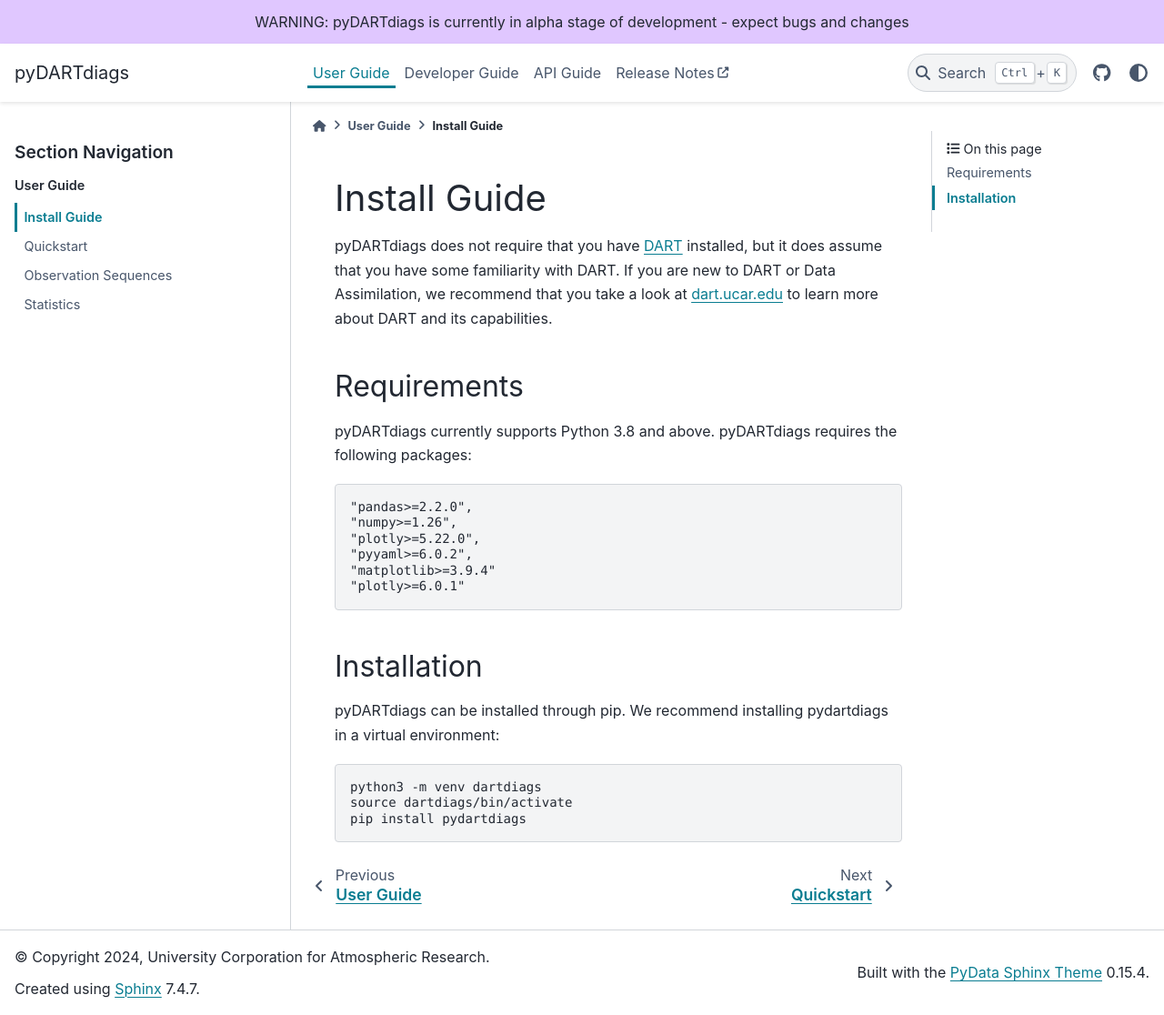
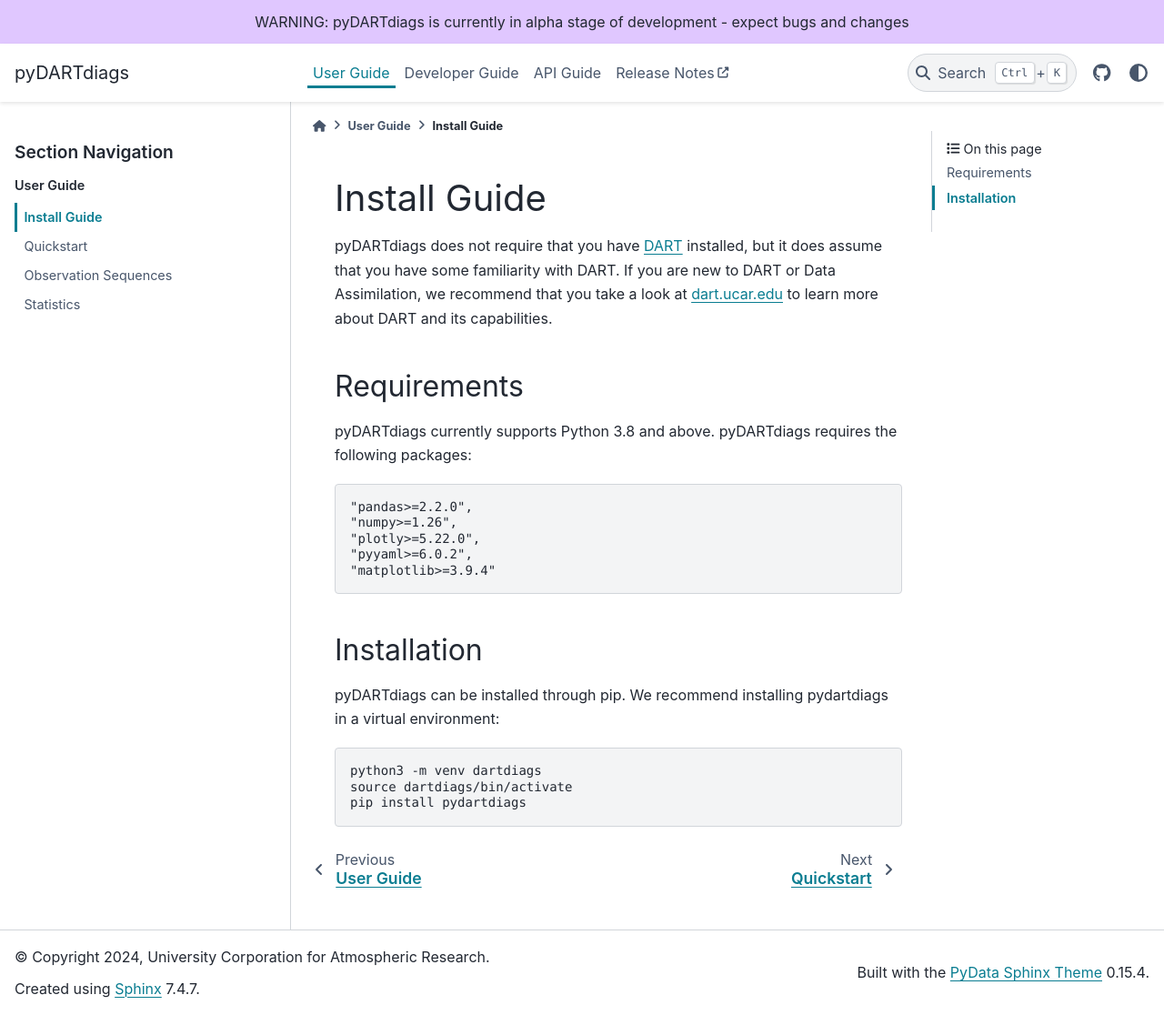
Before and after one commit to NCAR/pyDARTdiags, a Sphinx documentation site: the page built from docs/userguide/installguide.rst, in a window 1280 px wide and 1116 px high. Shown: the whole window at 91% size. Built offline with Sphinx 7.4.7 and the PyData theme 0.15.4, drawn with Linux system fonts in a browser that asks for light colours; pages that are not in the unit, such as notebooks, are missing from menus.

Commit message:
remove duplicate requirements in doc

```diff
--- a/docs/userguide/installguide.rst
+++ b/docs/userguide/installguide.rst
@@ -19,7 +19,6 @@ pyDARTdiags requires the following packages:
     "plotly>=5.22.0",
     "pyyaml>=6.0.2",
     "matplotlib>=3.9.4"
-    "plotly>=6.0.1"
 
 Installation
 ------------
```
